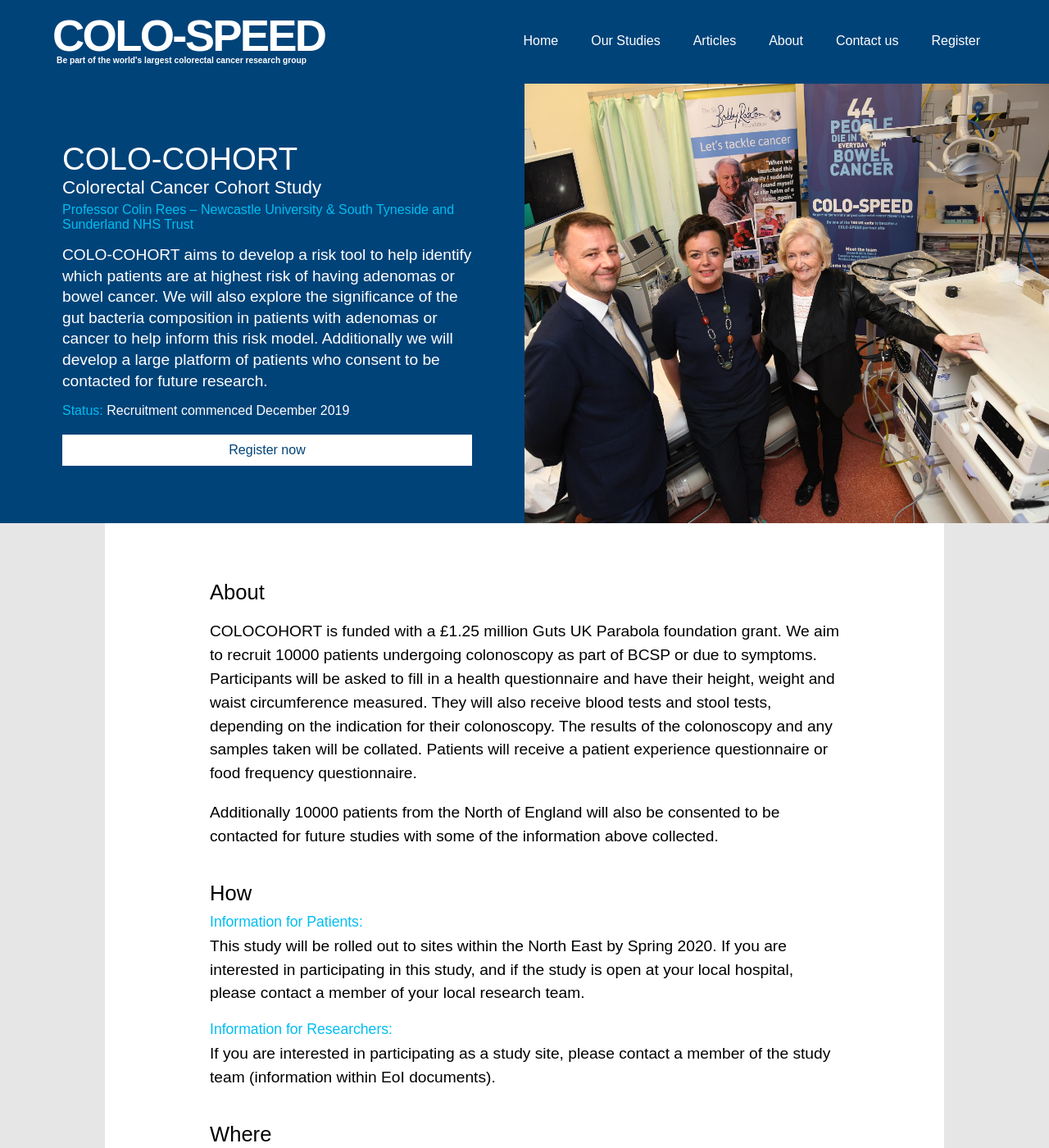
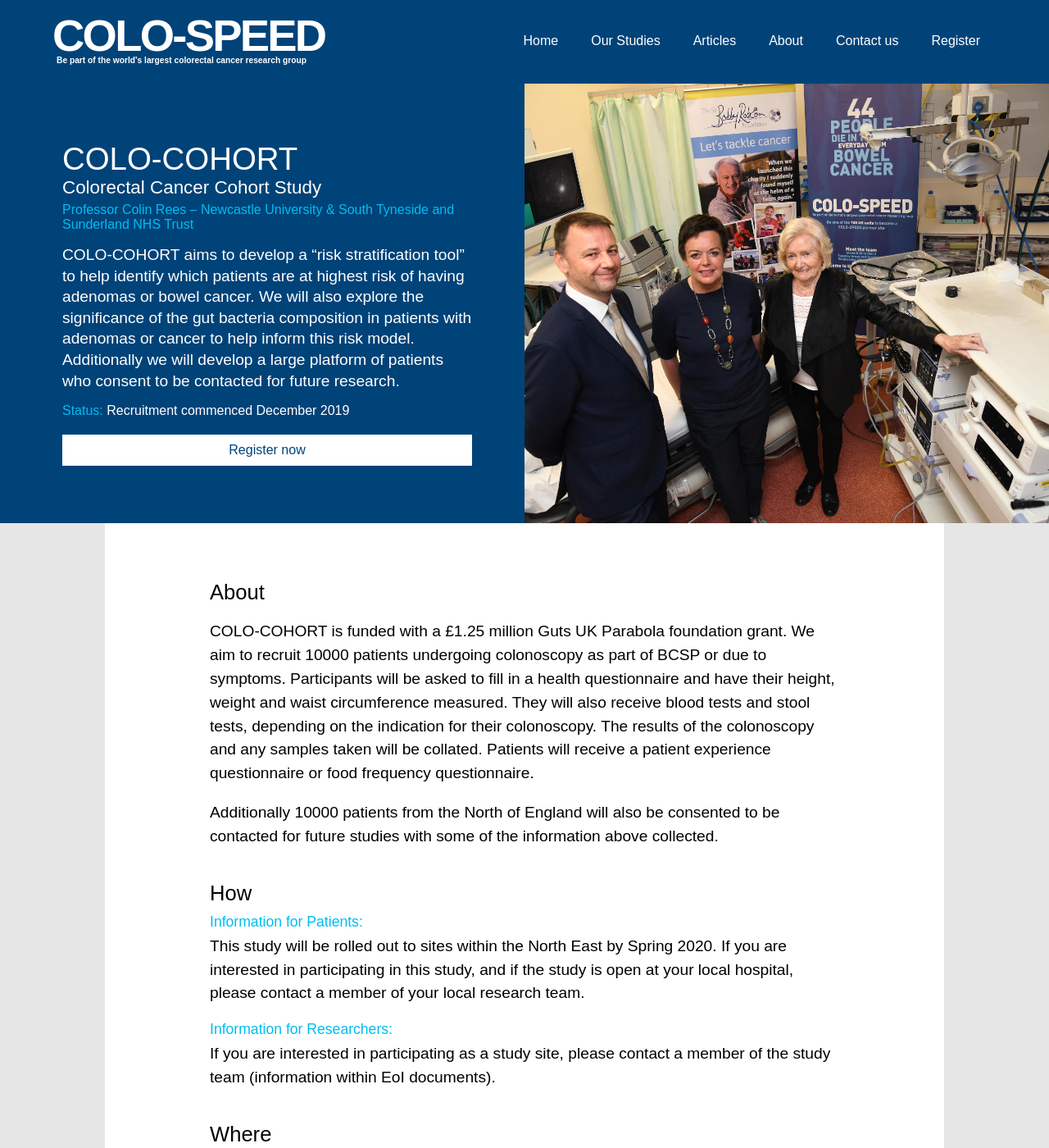
Before and after one commit to not-dalia/colo-speed-v2, a Jekyll site: the page built from _studies/colo-cohort.md, in a window 1280 px wide and 1400 px high. Shown: the whole window at 82% size. Built offline with Jekyll 4.4.1, drawn with Linux system fonts in a browser that asks for light colours; some web fonts are replaced; comment, search, counter and statistics services are not loaded.

Commit message:
Update Study “colo-cohort”

```diff
--- a/_studies/colo-cohort.md
+++ b/_studies/colo-cohort.md
@@ -24,11 +24,12 @@
   - name: North Tees and Hartlepool NHS Foundation Trust
   - name: South Tees Hospitals NHS Foundation Trust
 openingsitestitle: Sites to be opened by Spring 2020
-aim: COLO-COHORT aims to develop a risk tool to help identify which patients are
-  at highest risk of having adenomas or bowel cancer. We will also explore the
-  significance of the gut bacteria composition in patients with adenomas or
-  cancer to help inform this risk model. Additionally we will develop a large
-  platform of patients who consent to be contacted for future research.
+aim: COLO-COHORT aims to develop a “risk stratification tool” to help identify
+  which patients are at highest risk of having adenomas or bowel cancer. We will
+  also explore the significance of the gut bacteria composition in patients with
+  adenomas or cancer to help inform this risk model. Additionally we will
+  develop a large platform of patients who consent to be contacted for future
+  research.
 ref: colo-cohort
 openingsites:
   - name: Newcastle University Hospital NHS Foundation Trust
@@ -47,9 +48,9 @@
 researcherinfo: If you are interested in participating as a study site, please
   contact a member of the study team (information within EoI documents).
 ---
-COLOCOHORT is funded with a £1.25 million Guts UK Parabola foundation grant. We aim to recruit 10000 patients undergoing colonoscopy as part of BCSP or due to symptoms. Participants will be asked to fill in a health questionnaire and have their height, weight and waist circumference measured. They will also receive blood tests and stool tests, depending on the indication for their colonoscopy. The results of the colonoscopy and any samples taken will be collated. Patients will receive a patient experience questionnaire or food frequency questionnaire.
+COLO-COHORT is funded with a £1.25 million Guts UK Parabola foundation grant. We aim to recruit 10000 patients undergoing colonoscopy as part of BCSP or due to symptoms. Participants will be asked to fill in a health questionnaire and have their height, weight and waist circumference measured. They will also receive blood tests and stool tests, depending on the indication for their colonoscopy. The results of the colonoscopy and any samples taken will be collated. Patients will receive a patient experience questionnaire or food frequency questionnaire.
 
-<!-- !\[Sample photo](/assets/images/studies/samples2.jpg)
+<!-- !\\[Sample photo](/assets/images/studies/samples2.jpg)
   -->
 
 Additionally 10000 patients from the North of England will also be consented to be contacted for future studies with some of the information above collected.
```
